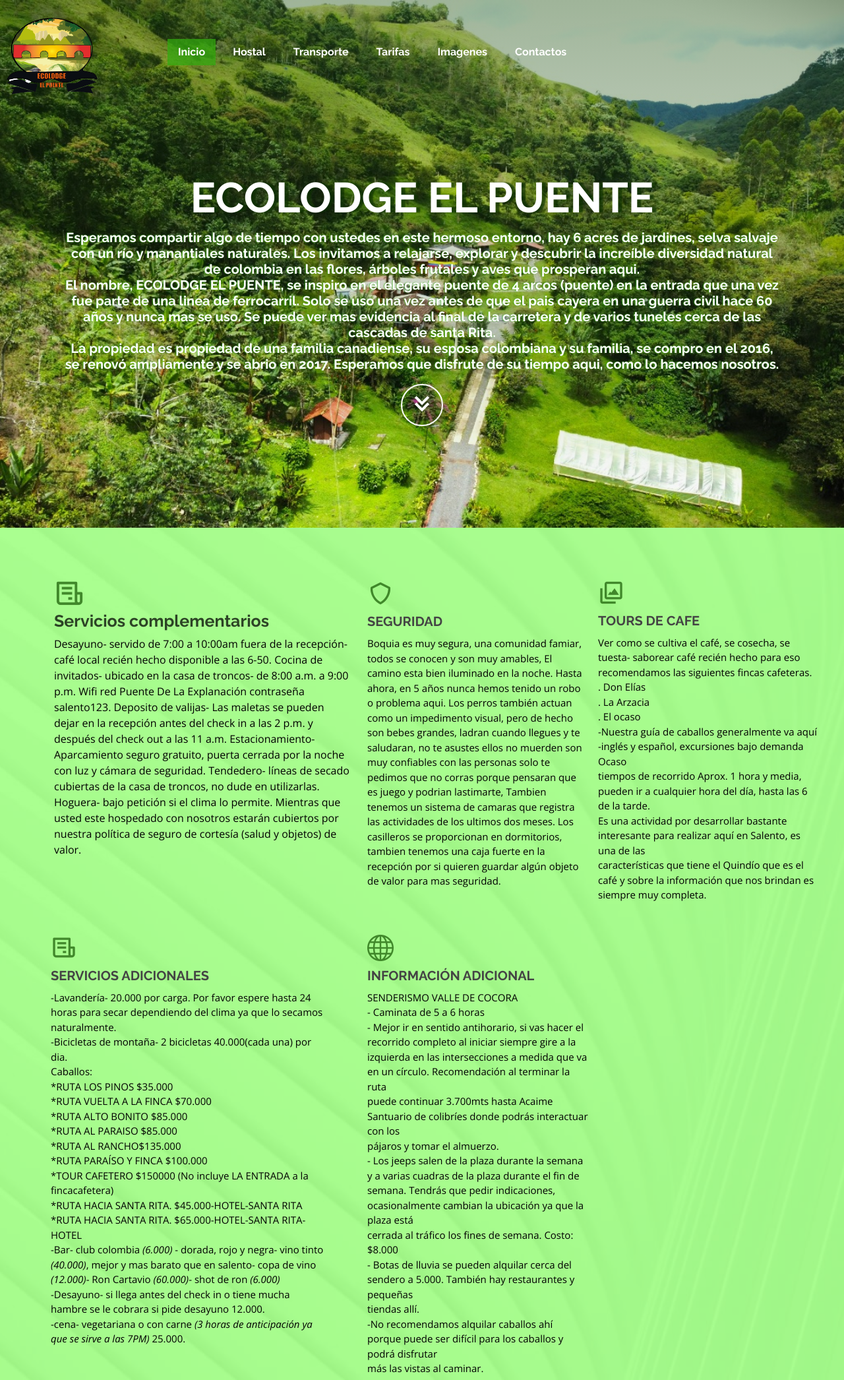
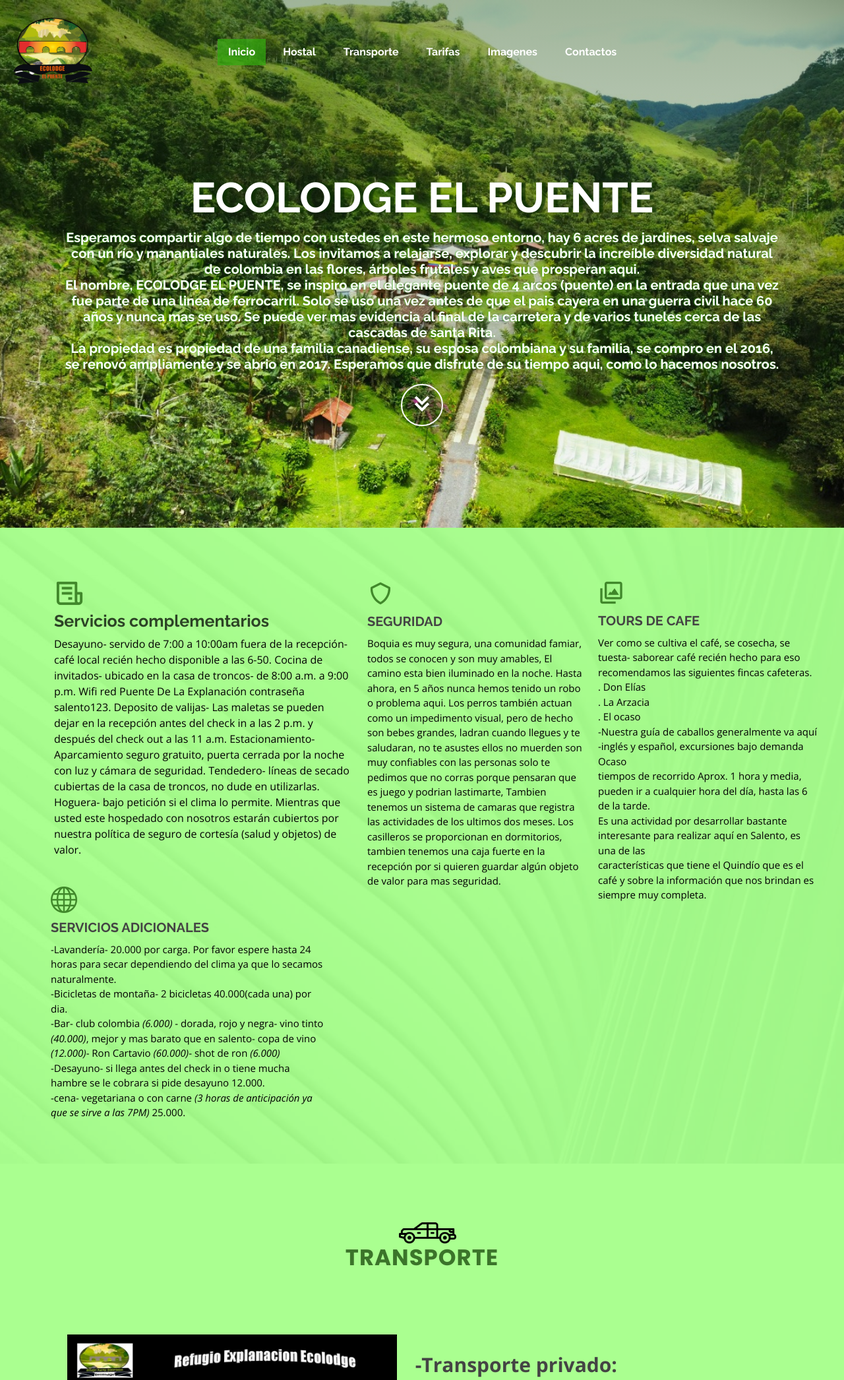
Before and after one commit to feerny/pagExplanacion, a website: page index.html in a window 1280 px wide. Shown: the top 2092 px of the page at 66% size. Drawn offline with nearby package versions, Linux system fonts and the light colour scheme.

Commit message:
arregle grid de cards

```diff
--- a/assets/css/style.css
+++ b/assets/css/style.css
@@ -240,10 +240,10 @@ h1, h2, h3, h4, h5, h6 {
 .img-fluid{
   max-width: 100%;
   height: auto;
-  width: 138px;
+  width: 120px;
   position: relative;
   margin-top: -33px;
-  margin-left: 5px;
+  margin-left: 10px;
 }
 
 .img-fluid2{
@@ -614,7 +614,8 @@ section {
 }
 
 .infoAdi{
-  margin-top: 50px;
+  margin-top: -5rem;
+  margin-left: -30rem;
 }
 .about::before {
   content: "";
@@ -914,6 +915,8 @@ section {
 .portfolio .portfolio-item {
   margin-bottom: 30px;
 }
+
+
 .portfolio #portfolio-flters {
   padding: 0;
   margin: 0 auto 35px auto;
--- a/index.html
+++ b/index.html
@@ -35,7 +35,7 @@
   <!-- ======= Header ======= -->
   <header id="header" class="fixed-top header-transparent">
 
-    <div style="padding-top: 35px;padding-left: 174px;" class="container d-flex align-items-center justify-content-between">
+    <div style="padding-top: 35px;padding-left: 250px;" class="container d-flex align-items-center justify-content-between">
 
 
       <nav id="navbar" class="navbar">
@@ -124,36 +124,13 @@
                 </div>
 
                 <div class="infoAdi">
-                  <div style="width: 348px; margin-top: -27px;" class="col-md-6 icon-box" data-aos="fade-up" data-aos-delay="300">
+                  <div  class="col-md-6 icon-box" data-aos="fade-up" data-aos-delay="300">
                     <i  class="bi bi-globe"></i>
-                    <h4>INFORMACIÓN ADICIONAL </h4>
-                    <p>SENDERISMO VALLE DE COCORA <br>
-                      - Caminata de 5 a 6 horas<br>
-                      - Mejor ir en sentido antihorario, si vas hacer el recorrido completo al iniciar siempre gire a la <br>izquierda en las intersecciones a medida que va en un círculo. Recomendación al terminar la ruta <br>puede continuar 3.700mts hasta Acaime Santuario de colibríes donde podrás interactuar con los <br>pájaros y tomar el almuerzo.<br>
-                      - Los jeeps salen de la plaza durante la semana y a varias cuadras de la plaza durante el fin de <br>semana. Tendrás que pedir indicaciones, ocasionalmente cambian la ubicación ya que la plaza está <br>cerrada al tráfico los fines de semana. Costo: $8.000<br>
-                      - Botas de lluvia se pueden alquilar cerca del sendero a 5.000. También hay restaurantes y pequeñas <br>tiendas allí.<br>
-                      -No recomendamos alquilar caballos ahí porque puede ser difícil para los caballos y podrá disfrutar <br>más las vistas al caminar.</p>
-                  </div>
-              </div>
-
-                <div id="organizador">
-                <div class="col-md-6 icon-box" data-aos="fade-up" data-aos-delay="400">
-                  <i class="bx bx-receipt"></i>
                     <h4>SERVICIOS ADICIONALES </h4>
                     <p id="servicios">-Lavandería- 20.000 por carga.  Por favor espere hasta 24 horas para secar dependiendo del clima ya que lo secamos naturalmente. <br>
 
                       -Bicicletas de montaña- 2 bicicletas 40.000(cada una) por dia. <br>
 
-                    Caballos: <br>
-                    *RUTA LOS PINOS $35.000<br>
-                    *RUTA VUELTA A LA FINCA $70.000<br>
-                    *RUTA ALTO BONITO $85.000<br>
-                    *RUTA AL PARAISO $85.000<br>
-                    *RUTA AL RANCHO$135.000<br>
-                    *RUTA PARAÍSO Y FINCA $100.000<br>
-                    *TOUR CAFETERO  $150000 (No incluye LA ENTRADA a la fincacafetera)    <br>
-                    *RUTA HACIA SANTA RITA. $45.000-HOTEL-SANTA RITA   <br>
-                     *RUTA HACIA SANTA RITA. $65.000-HOTEL-SANTA RITA-HOTEL<br>
 
                       -Bar- club colombia <i style="font-size: 15px; color: black">(6.000)</i>
                       - dorada, rojo y negra- vino tinto <i style="font-size: 15px; color: black">(40.000)</i>,
```
Lines whose indentation alone changed are shown as unchanged.
